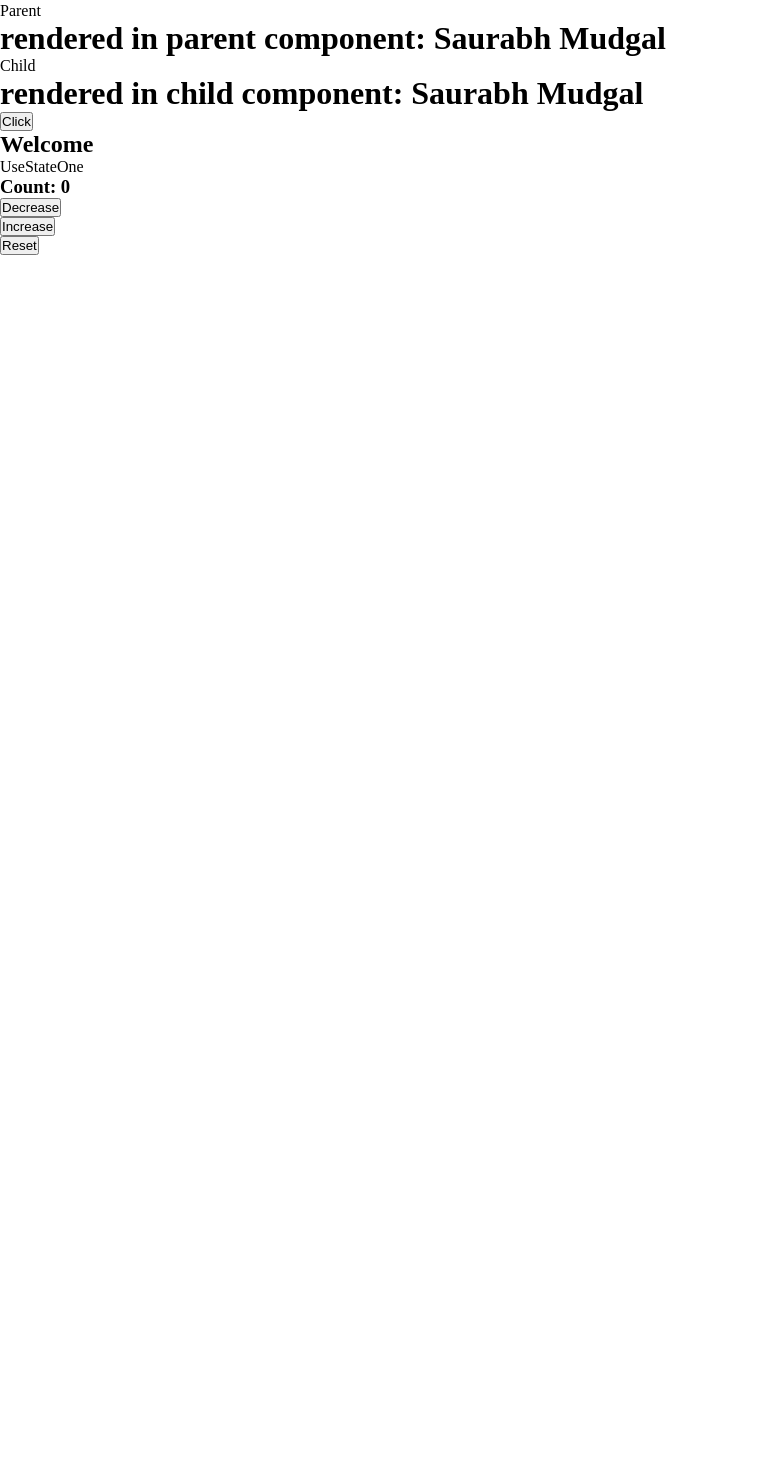
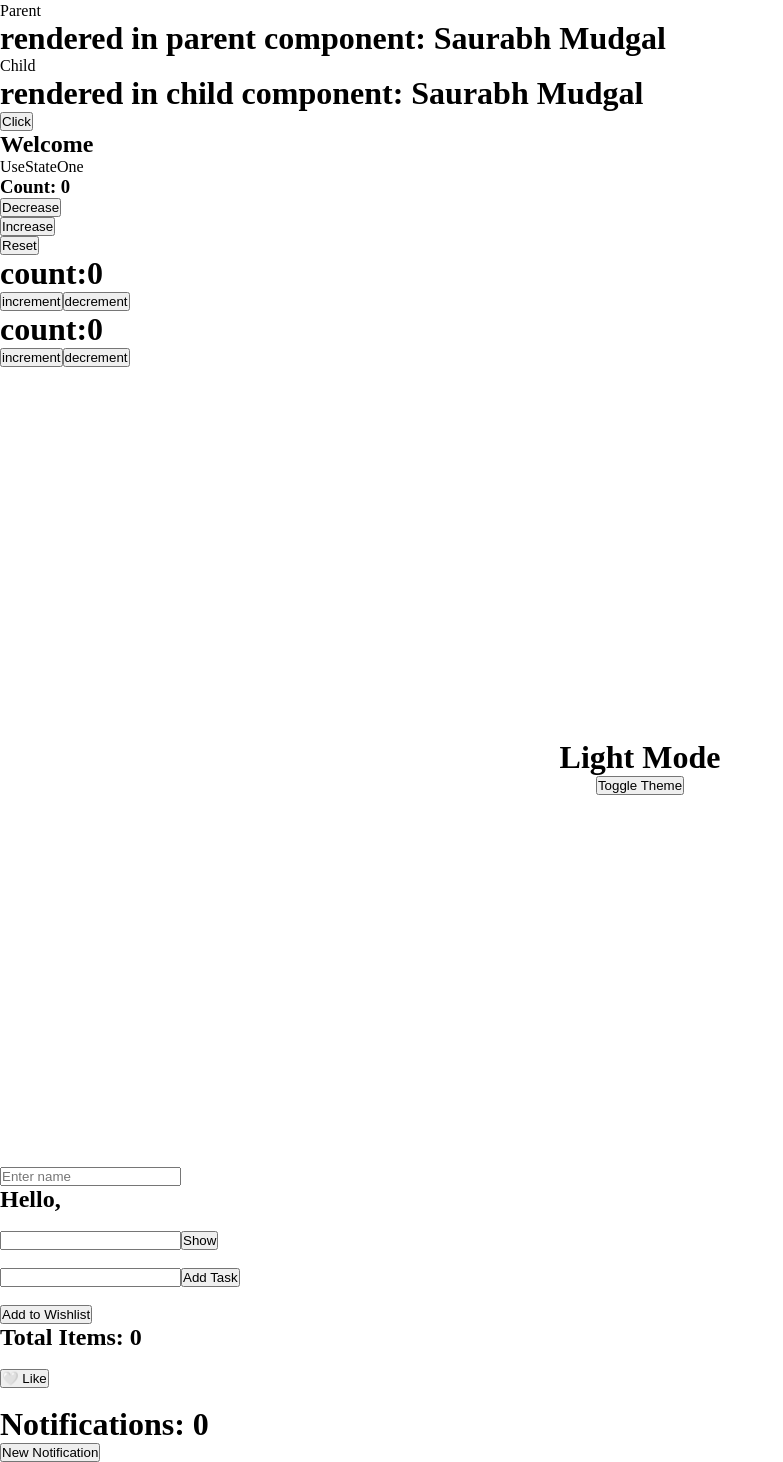
Before and after one commit to Saurabh-Mudgal-Dev/LearningWebDev, a React (Vite) app in the folder React-Classes/Learning/: page / in a window 1280 px wide. Shown: the part 234-1696 px from the top of the page, without its empty margins (0-783 px from the left). Before the commit the page ends 800 px from the top, so only its background shows below. Built offline with nearby package versions, Linux system fonts and the light colour scheme.

Commit message:
hooks in react

```diff
--- a/React-Classes/Learning/src/App.jsx
+++ b/React-Classes/Learning/src/App.jsx
@@ -5,6 +5,14 @@ import {add, subtract} from './Components/Math'
 import Parent from './propsPassing/Parent'
 import Ternary from './ConceptComp/Ternary'
 import UseStateOne from './Hooks/UseStateOne'
+import MultiCounter from './Hooks/MultiCounter'
+import DarkLightToggle from './Hooks/DarkLightToggle'
+import FormInputHandle from './Hooks/FormInputHandle'
+import ShowHidePsw from './Hooks/ShowHidePsw'
+import ToDoList from './Hooks/ToDoList'
+import LikeButton from './Hooks/LikeButton'
+import AddToWishlist from './Hooks/AddToWishlist'
+import NotifCounter from './Hooks/NotifCounter'
 
 const App = () => {
   console.log(add(2,3));
@@ -17,6 +25,19 @@ const App = () => {
       <Parent />
       <Ternary />
       <UseStateOne />
+      <MultiCounter />
+      <DarkLightToggle/>
+      <FormInputHandle/>
+      <br />
+      <ShowHidePsw/>
+      <br />
+      <ToDoList/>
+      <br />
+      <AddToWishlist/>
+      <br />
+      <LikeButton/>
+      <br />
+      <NotifCounter/>
     </>
   )
 }
--- /dev/null
+++ b/React-Classes/Learning/src/Hooks/AddToWishlist.jsx
@@ -0,0 +1,18 @@
+import React, {useState} from 'react'
+
+const AddToWishlist = () => {
+    const [wishlist, setWishlist] = useState([]);
+
+    const addItem = () => {
+        setWishlist([...wishlist, "iPhone"]);
+    };
+
+    return (
+        <div>
+            <button onClick={addItem}>Add to Wishlist</button>
+            <h2>Total Items: {wishlist.length}</h2>
+        </div>
+    );
+}
+
+export default AddToWishlist
--- /dev/null
+++ b/React-Classes/Learning/src/Hooks/DarkLightToggle.jsx
@@ -0,0 +1,22 @@
+import React, {useState} from 'react'
+
+const DarkLightToggle = () => {
+    const [dark, setDark] = useState(false);
+
+    return (
+        <div style={{
+            backgroundColor: dark ? "#222" : "#fff",
+            color: dark ? "#fff" : "#000",
+            height: "100vh",
+            display: "flex",
+            flexDirection: "column",
+            alignItems: "center",
+            justifyContent: "center"
+        }}>
+            <h1>{dark ? "Dark Mode" : "Light Mode"}</h1>
+            <button onClick={() => setDark(!dark)}>Toggle Theme</button>
+        </div>
+    );
+}
+
+export default DarkLightToggle
--- /dev/null
+++ b/React-Classes/Learning/src/Hooks/FormInputHandle.jsx
@@ -0,0 +1,18 @@
+import React , {useState} from 'react'
+
+const FormInputHandle = () => {
+  const [name, setName] = useState("");
+
+  return (
+    <div>
+      <input
+        type="text"
+        placeholder="Enter name"
+        onChange={(e) => setName(e.target.value)}
+      />
+      <h2>Hello, {name}</h2>
+    </div>
+  );
+}
+
+export default FormInputHandle
--- /dev/null
+++ b/React-Classes/Learning/src/Hooks/LikeButton.jsx
@@ -0,0 +1,15 @@
+import React, { useState } from 'react'
+
+export const LikeButton = () => {
+    const [liked, setLiked] = useState(false);
+
+    return (
+        <div>
+            <button onClick={() => setLiked(!liked)}>
+                {liked ? "❤️ Liked" : "🤍 Like"}
+            </button>
+        </div>
+    );
+}
+
+export default LikeButton
--- /dev/null
+++ b/React-Classes/Learning/src/Hooks/MultiCounter.jsx
@@ -0,0 +1,34 @@
+import React, { useState } from 'react'
+
+const MultiCounter = () => {
+    const [count, setCount] = useState([0, 0]);
+    console.log(count);
+    const increment = (index) => {
+        setCount((prev) => {
+            const newCount = [...prev];
+            console.log(newCount); // [0,0]
+            newCount[index] += 1;
+            return newCount
+        })
+    }
+    const decrement = (index) => {
+        setCount((prev) => {
+            const newCount = [...prev]
+            newCount[index] -= 1
+            return newCount
+        })
+    }
+    return (
+        <div>
+            {count.map((counter, index) => (
+                <div key={index}>
+                    <h1> count:{counter}</h1>
+                    <button onClick={() => increment(index)}>increment</button>
+                    <button onClick={() => decrement(index)}>decrement</button>
+                </div>
+            ))}
+        </div>
+    )
+}
+
+export default MultiCounter
--- /dev/null
+++ b/React-Classes/Learning/src/Hooks/NotifCounter.jsx
@@ -0,0 +1,16 @@
+import React, { useState } from 'react'
+
+const NotifCounter = () => {
+    const [notifications, setNotifications] = useState(0);
+
+    return (
+        <div>
+            <h1>Notifications: {notifications}</h1>
+            <button onClick={() => setNotifications(notifications + 1)}>
+                New Notification
+            </button>
+        </div>
+    );
+}
+
+export default NotifCounter
--- /dev/null
+++ b/React-Classes/Learning/src/Hooks/ShowHidePsw.jsx
@@ -0,0 +1,16 @@
+import React, {useState} from 'react'
+
+const ShowHidePsw = () => {
+    const [showPassword, setShowPassword] = useState(false);
+
+    return (
+        <div>
+            <input type={showPassword ? "text" : "password"} />
+            <button onClick={() => setShowPassword(!showPassword)}>
+                {showPassword ? "Hide" : "Show"}
+            </button>
+        </div>
+    );
+}
+
+export default ShowHidePsw
--- /dev/null
+++ b/React-Classes/Learning/src/Hooks/ToDoList.jsx
@@ -0,0 +1,27 @@
+import React, {useState} from 'react'
+
+const ToDoList = () => {
+    const [task, setTask] = useState("");
+    const [list, setList] = useState([]);
+
+    const addTask = () => {
+        setList([...list, task]);
+        setTask("");
+    };
+
+    return (
+        <div>
+            <input
+                value={task}
+                onChange={(e) => setTask(e.target.value)}
+            />
+            <button onClick={addTask}>Add Task</button>
+
+            {list.map((item, index) => (
+                <p key={index}>{item}</p>
+            ))}
+        </div>
+    );
+}
+
+export default ToDoList
```
